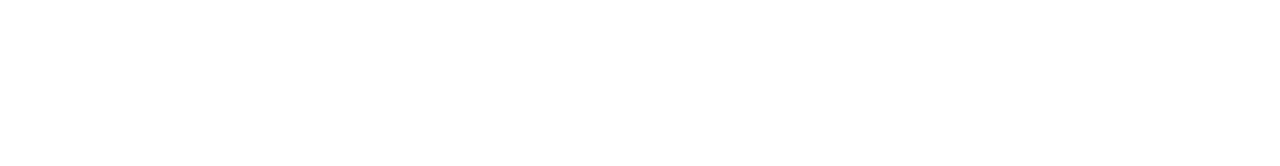
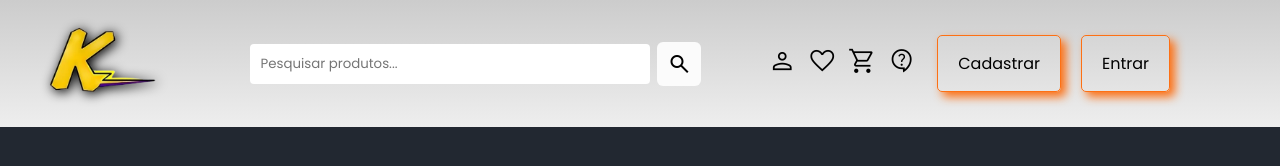
Before and after one commit to liabersiv/Categorias_Katchau, a plain HTML site: page Katchau/assets/categorias/categorias.html in a window 1280 px wide. Drawn offline with nearby package versions, Linux system fonts and the light colour scheme.

Commit message:
Created categories page and estilized the css file

```diff
--- /dev/null
+++ b/Katchau/assets/categorias/categorias.css
@@ -0,0 +1,11 @@
+* {
+    box-sizing: border-box;
+    font-family: "Poppins", sans-serif;
+}
+
+html,
+body {
+    margin: 0;
+    height: 100vh;
+    background: #222831;
+}
--- a/Katchau/assets/categorias/categorias.html
+++ b/Katchau/assets/categorias/categorias.html
@@ -1,11 +1,63 @@
 <!DOCTYPE html>
 <html lang="en">
+
 <head>
     <meta charset="UTF-8">
     <meta name="viewport" content="width=device-width, initial-scale=1.0">
     <title>Categorias | Katchau</title>
+    <link rel="stylesheet" href="categorias.css">
+    <link rel="stylesheet" href="../../css/navbar.css">
+    <link rel="stylesheet" href="../../css/footer.css">
+
+    <link
+        href="https://fonts.googleapis.com/css2?family=Poppins:ital,wght@0,100;0,200;0,300;0,400;0,500;0,600;0,700;0,800;0,900;1,100;1,200;1,300;1,400;1,500;1,600;1,700;1,800;1,900&display=swap"
+        rel="stylesheet">
+    <link rel="stylesheet"
+        href="https://fonts.googleapis.com/css2?family=Material+Symbols+Outlined:opsz,wght,FILL,GRAD@24,400,0,0" />
+    <link rel="shortcut icon" href="../../img/logo-katchau-removebg-preview.png" type="image/x-icon">
+
 </head>
+
 <body>
 
+    <!-- Navbar -->
+    <header>
+        <nav class="navbar">
+            <div class="logomarca">
+                <a href="../../index2.html">
+                    <img src="../../img/logo-katchau-removebg-preview.png" alt="Logo" class="logo-marca" />
+                </a>
+            </div>
+
+            <div class="div-search">
+                <input class="searchBar" type="search" placeholder="Pesquisar produtos..." name="search"><i
+                    class="material-symbols-outlined">search</i>
+            </div>
+
+            <nav class="navbar-menu">
+                <button>
+                    <a href="../profile/index.html" class="icon material-symbols-outlined">person</a>
+                </button>
+                <button>
+                    <a href="../Favoritos/favoritos.html" class="icon material-symbols-outlined">favorite</a>
+                </button>
+                <button>
+                    <a href="../carrinho/carrinho.html" class="icon material-symbols-outlined"
+                        id="cart">shopping_cart</a>
+                </button>
+                <button>
+                    <a href="../contato/index.html" class="icon material-symbols-outlined">contact_support</a>
+                </button>
+                <button class="signUpBtn"><a href="../SignUp/cadastro.html">Cadastrar</a></button>
+                <button class="loginBtn"><a href="../SignUp/entrar-kayan.html">Entrar</a></button>
+            </nav>
+        </nav>
+    </header>
+    <!-- Fim Navbar -->
+
+    <!-- Main Content -->
+
+    <!-- Fim Main Content -->
 </body>
+
 </html>
```
